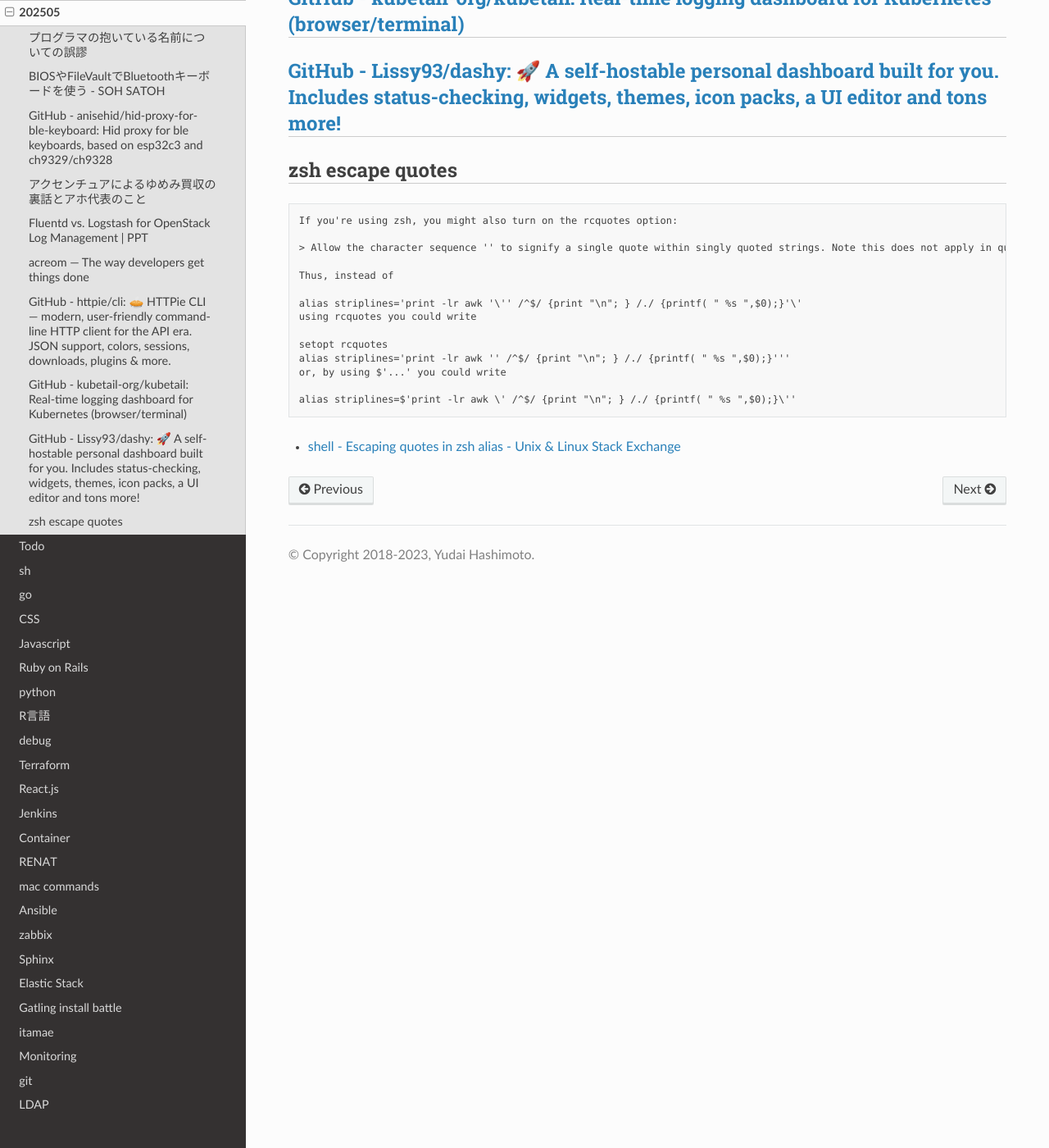
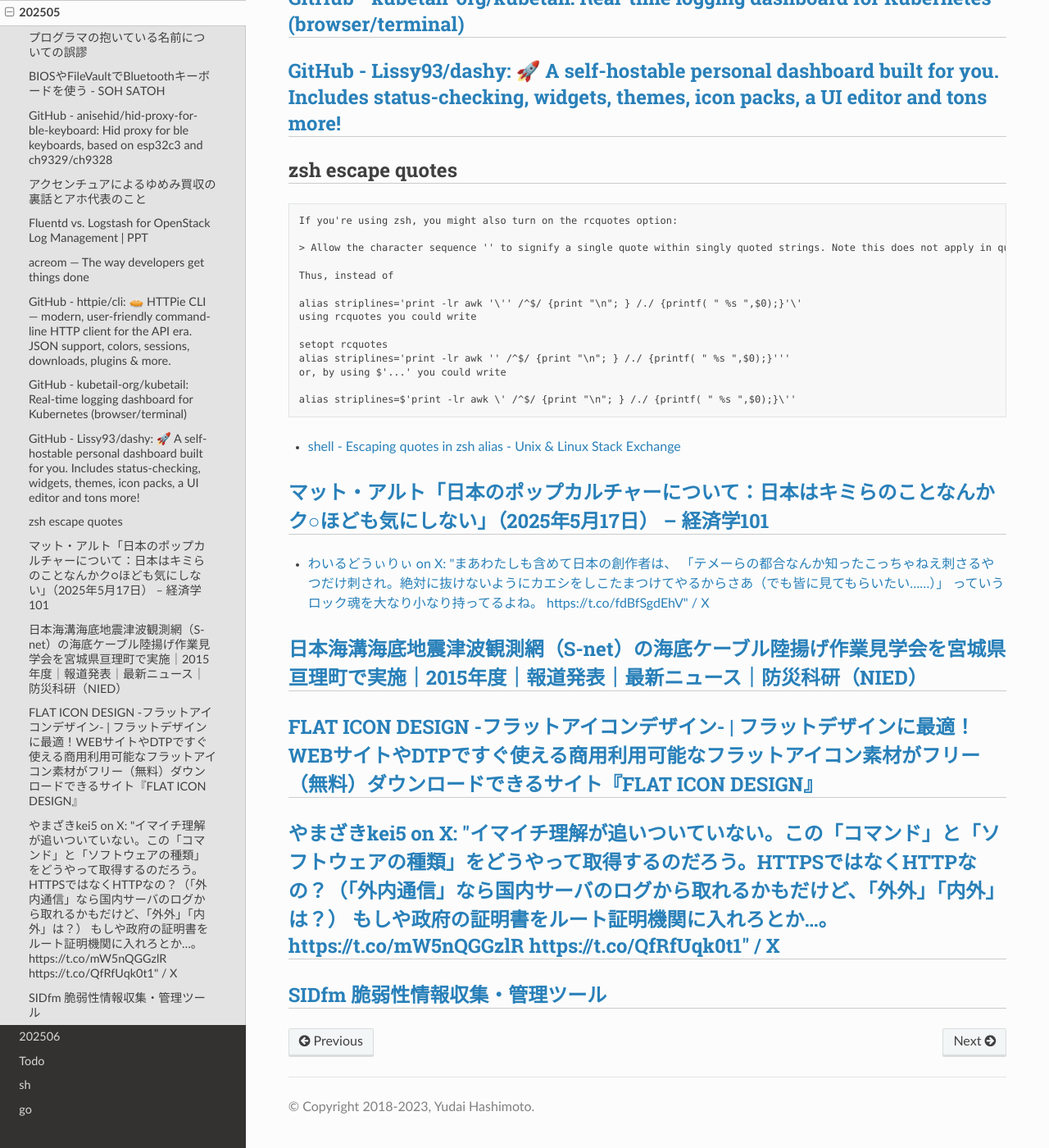
Before and after one commit to jp7fkf/JP7FKF-Warehouse, a Sphinx documentation site: the page built from source/dialy/202505.md, in a window 1280 px wide and 1400 px high, scrolled down 684 px. Shown: the whole window at 82% size. Built offline with Sphinx 7.4.7 and the Read the Docs theme 3.1.0, drawn with Linux system fonts in a browser that asks for light colours.

Commit message:
2025-06-24 01:52:40 JST

````diff
--- a/source/dialy/202505.md
+++ b/source/dialy/202505.md
@@ -36,3 +36,14 @@ or, by using $'...' you could write
 alias striplines=$'print -lr awk \' /^$/ {print "\n"; } /./ {printf( " %s ",$0);}\''
 ```
 - [shell - Escaping quotes in zsh alias - Unix & Linux Stack Exchange](https://unix.stackexchange.com/questions/7951/escaping-quotes-in-zsh-alias)
+
+## [マット・アルト「日本のポップカルチャーについて：日本はキミらのことなんかク○ほども気にしない」（2025年5月17日） – 経済学101](https://econ101.jp/matt-alt_japanese-popculture/)
+- [わいるどうぃりぃ on X: "まあわたしも含めて日本の創作者は、 「テメーらの都合なんか知ったこっちゃねえ刺さるやつだけ刺され。絶対に抜けないようにカエシをしこたまつけてやるからさあ（でも皆に見てもらいたい……）」 っていうロック魂を大なり小なり持ってるよね。 https://t.co/fdBfSgdEhV" / X](https://x.com/wildwilly888/status/1926797400204624180)
+
+## [日本海溝海底地震津波観測網（S-net）の海底ケーブル陸揚げ作業見学会を宮城県亘理町で実施｜2015年度｜報道発表｜最新ニュース｜防災科研（NIED）](https://www.bosai.go.jp/info/press/2015/20150410.html)
+
+## [FLAT ICON DESIGN -フラットアイコンデザイン- | フラットデザインに最適！WEBサイトやDTPですぐ使える商用利用可能なフラットアイコン素材がフリー（無料）ダウンロードできるサイト『FLAT ICON DESIGN』](http://flat-icon-design.com/)
+
+## [やまざきkei5 on X: "イマイチ理解が追いついていない。この「コマンド」と「ソフトウェアの種類」をどうやって取得するのだろう。HTTPSではなくHTTPなの？（「外内通信」なら国内サーバのログから取れるかもだけど、「外外」「内外」は？） もしや政府の証明書をルート証明機関に入れろとか…。 https://t.co/mW5nQGGzlR https://t.co/QfRfUqk0t1" / X](https://x.com/ymzkei5/status/1927972076876394668)
+
+## [SIDfm 脆弱性情報収集・管理ツール](https://sid-fm.com/)
--- /dev/null
+++ b/source/dialy/202506.md
@@ -0,0 +1 @@
+# 202506
--- a/source/index.rst
+++ b/source/index.rst
@@ -92,6 +92,7 @@ Welcome to JP7FKF-Warehouse!
   dialy/202503
   dialy/202504
   dialy/202505
+  dialy/202506
   todo
   programming/sh
   programming/go
````
